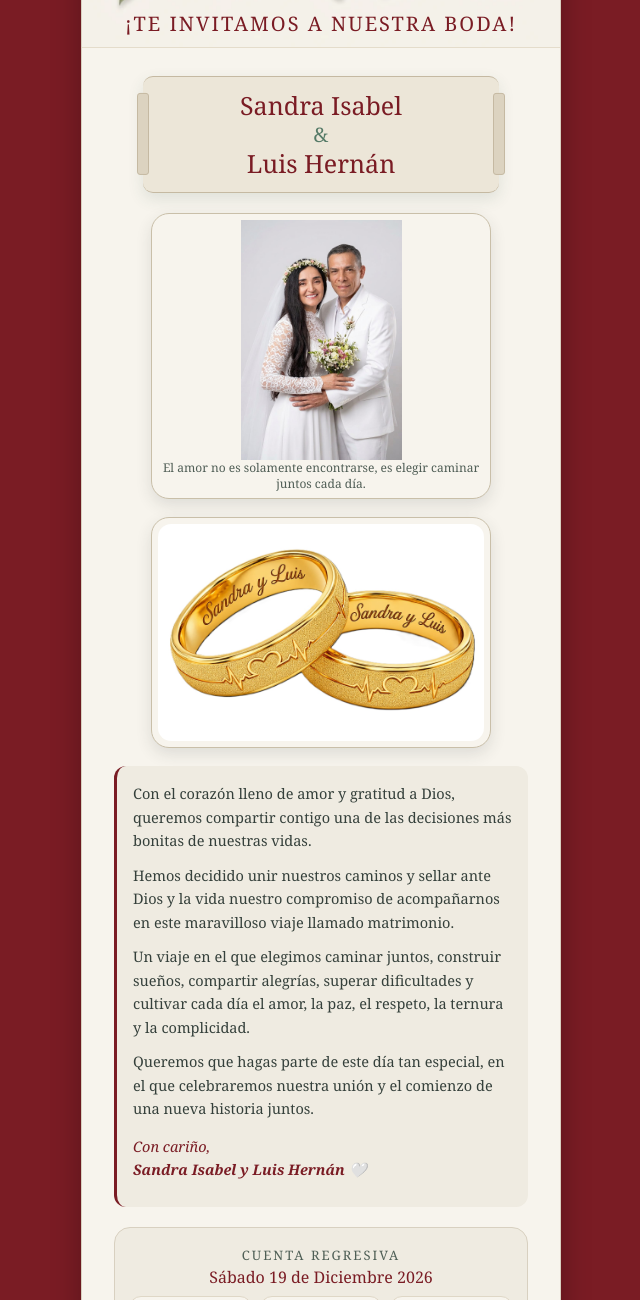
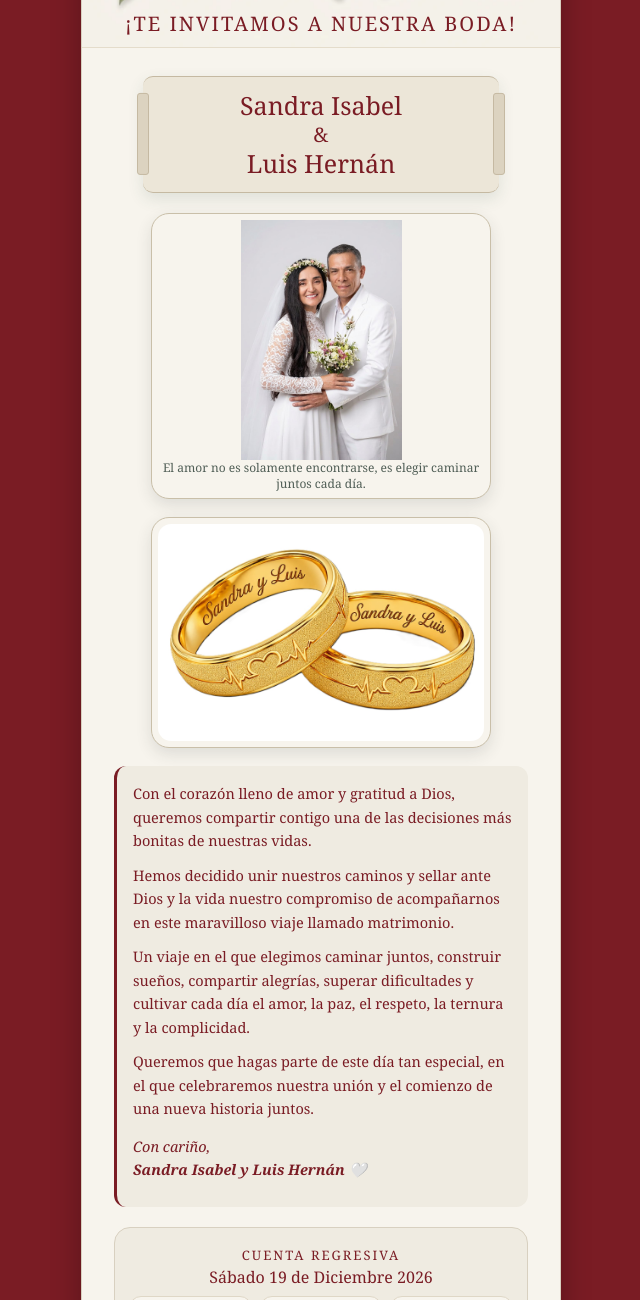
Before and after one commit to LuisDataS/Mi-Boda-G, a plain HTML site: page index.html in a window 1280 px wide. Shown: the part 180-1480 px from the top of the page, without its empty margins (319-959 px from the left). Drawn offline with Linux system fonts and the light colour scheme.

Commit message:
Change text colors to #7a1c24 in index.html

```diff
--- a/index.html
+++ b/index.html
@@ -64,7 +64,7 @@
       font-size: 13px;
       letter-spacing: 2px;
       text-transform: uppercase;
-      color: #4e5e55;
+      color: #7a1c24;
       margin-bottom: 10px;
     }
 
@@ -139,7 +139,7 @@
     }
     .nombres-cinta-texto .y-pareja {
       font-size: 20px;
-      color: #557a67;
+      color: #7a1c24;
       display: block;
       margin: 3px 0;
     }
@@ -149,7 +149,7 @@
       text-align: left;
       font-size: 14.5px;
       line-height: 1.62;
-      color: #35403b;
+      color: #7a1c24;
       padding: 16px 16px 14px;
       background-color: #efebe1;
       border-left: 3px solid #7a1c24;
@@ -170,7 +170,7 @@
       border-top: 1px solid #dcd4c6;
       font-size: 13.5px;
       text-align: center;
-      color: #4a5550;
+      color: #7a1c24;
       font-style: italic;
     }
 
```
